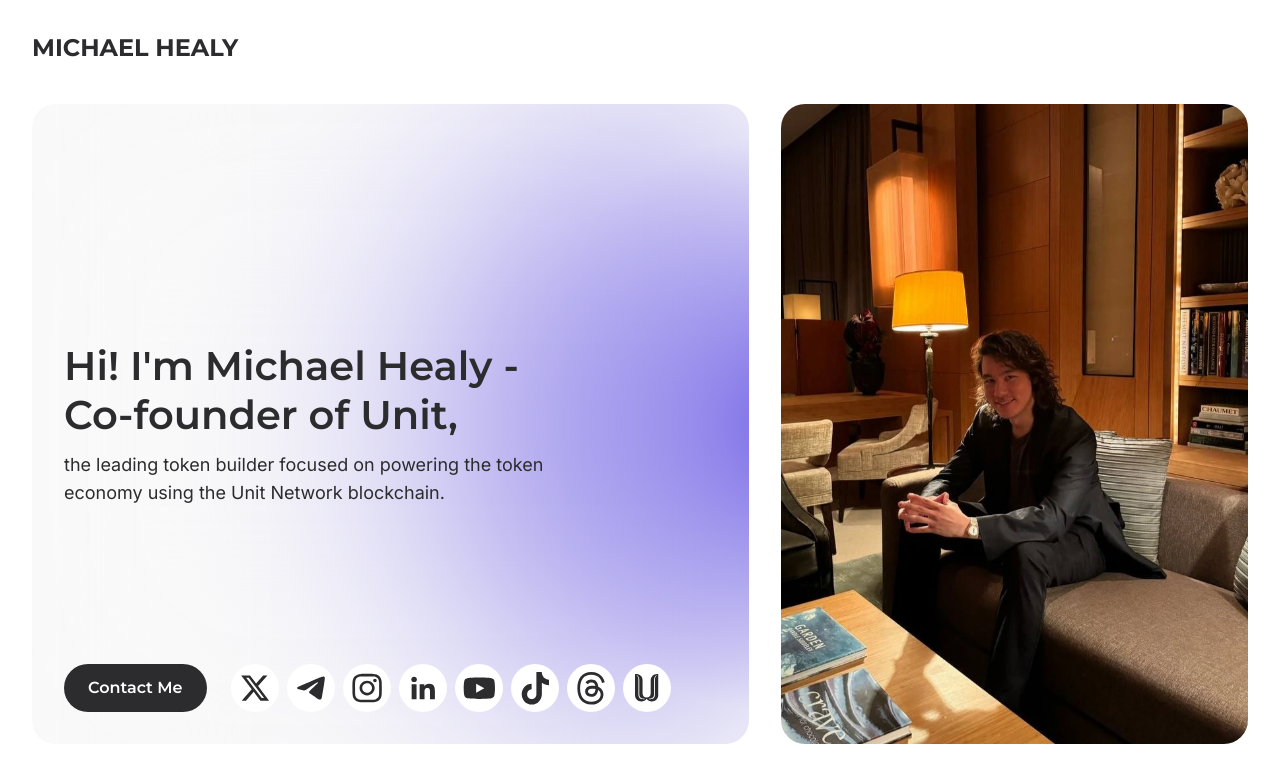
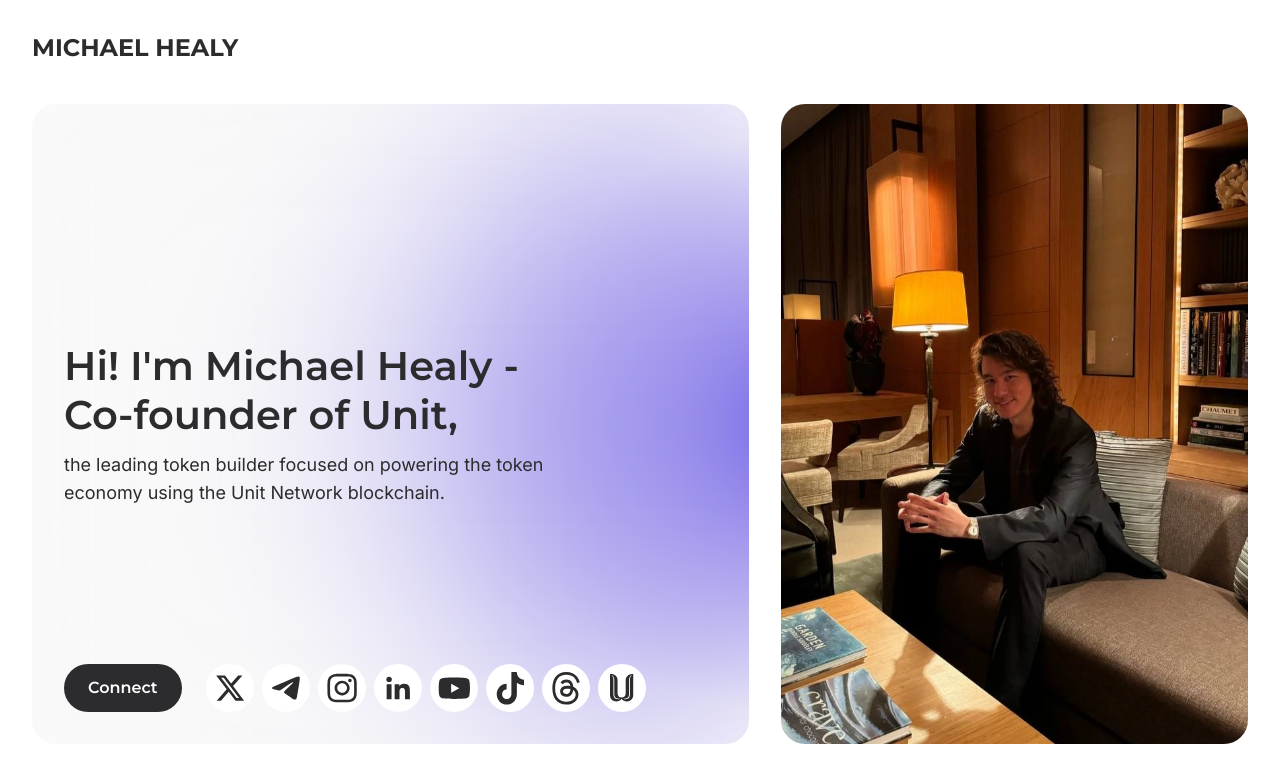
Before and after one commit to UnitCode-org/michaels-website, a Next.js app: page / in a window 1280 px wide. Shown: the top 774 px of the page. Built offline with nearby package versions, Linux system fonts and the light colour scheme.

Commit message:
fix: changed unit link and "contact me" text

```diff
--- a/src/app/page.tsx
+++ b/src/app/page.tsx
@@ -34,7 +34,7 @@
               <div className='flex flex-col md:flex-row gap-6'>
                 <FadeIn duration={2}>
                   <div className='rounded-full bg-foreground text-background w-fit h-fit font-semibold px-4 py-2 md:px-6 md:py-3 text-sm md:text-base text-nowrap mt-10 md:mt-0'>
-                    Contact Me
+                    Connect
                   </div>
                 </FadeIn>
                 <div className='flex gap-2 items-center flex-wrap'>
@@ -110,7 +110,7 @@
                   </FadeIn>
                   <FadeIn duration={2}>
                     <Link
-                      href='https://app.unit.network/user/michael'
+                      href='https://app.unit.network/register/michael'
                       target='_blank'
                       className='rounded-full bg-background h-9 w-9 md:h-12 md:w-12 flex items-center justify-center hover:bg-gray-100 transition'
                     >
@@ -196,7 +196,7 @@
             <Image src='/threads.svg' alt='Threads' width={28} height={28} className='hidden md:block' />
           </Link>
           <Link
-            href='https://app.unit.network/user/michael'
+            href='https://app.unit.network/register/michael'
             target='_blank'
             className='h-7 w-7 md:h-12 md:w-12 flex items-center justify-center brightness-[3.7]'
           >
```
